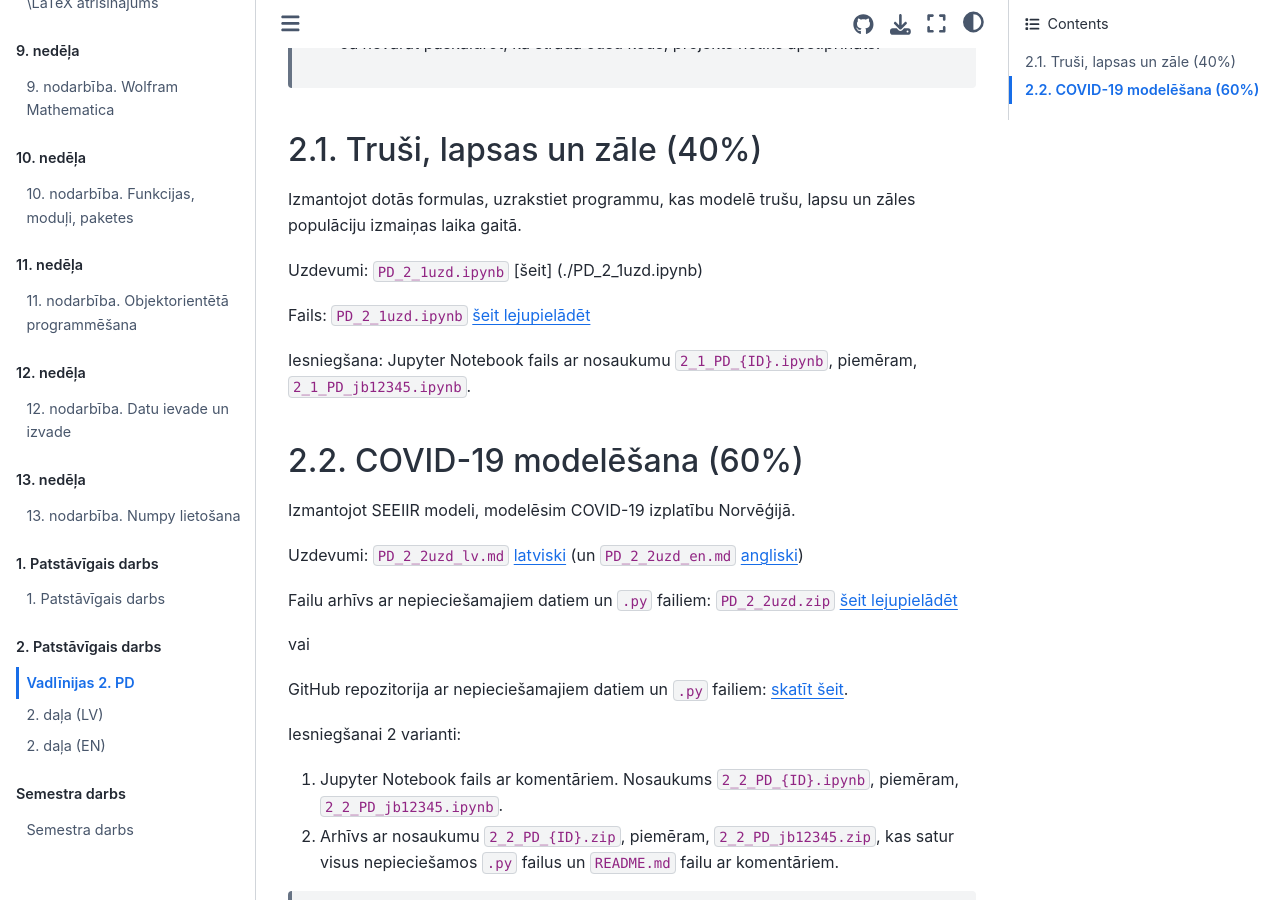
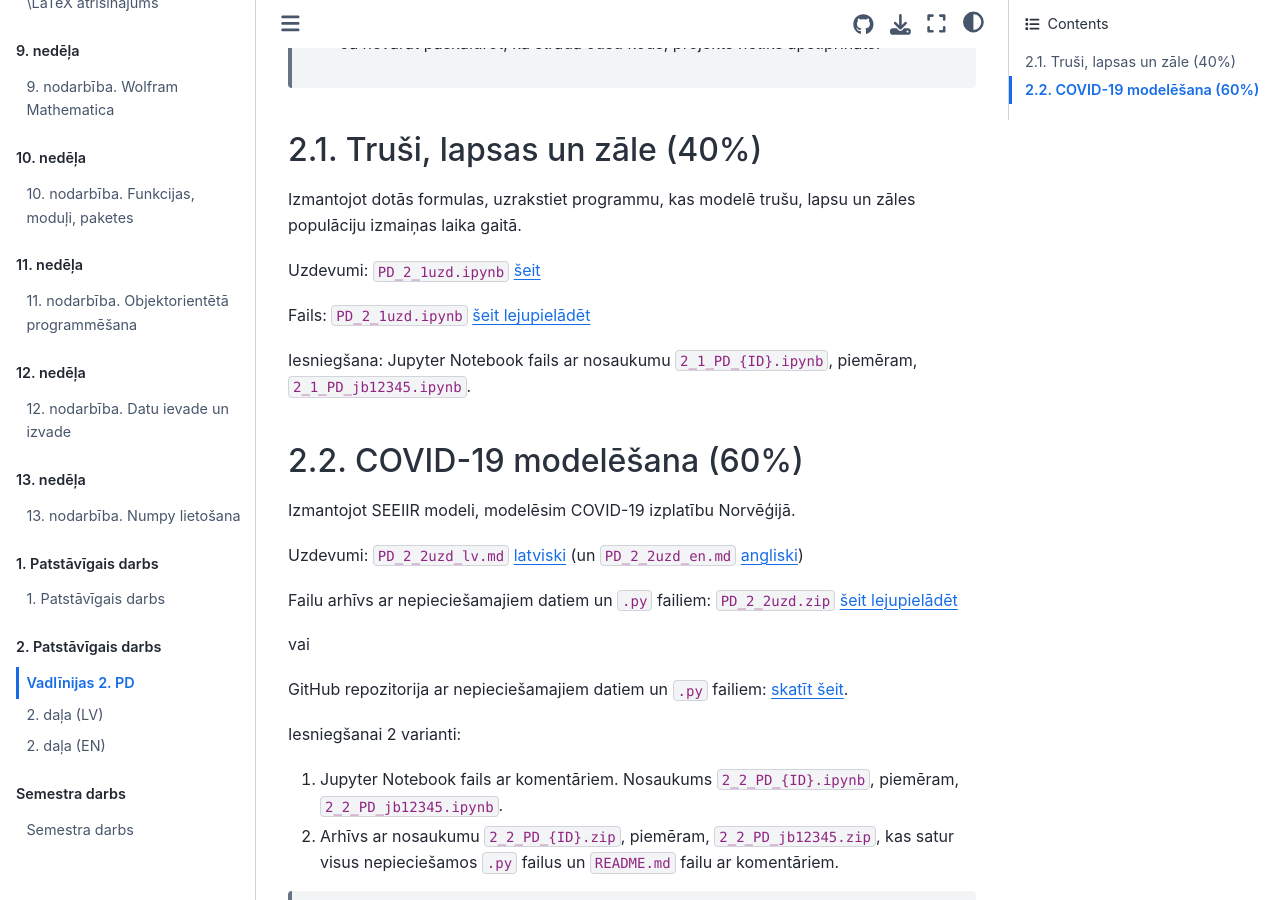
Before and after one commit to AnthonyTSV/DatZB011, a Jupyter Book: the page built from 16-Week/pd_2_vadlinijas.md, in a window 1280 px wide and 900 px high, scrolled down 887 px. Built offline with Jupyter Book 1.0.4 settings and Sphinx 7.4.7 and the Sphinx Book theme 1.1.4, drawn with Linux system fonts in a browser that asks for light colours; pages that are not in the unit, such as notebooks, are missing from menus.

Commit message:
adjust links

```diff
--- a/16-Week/pd_2_vadlinijas.md
+++ b/16-Week/pd_2_vadlinijas.md
@@ -28,9 +28,9 @@
 
 Izmantojot dotās formulas, uzrakstiet programmu, kas modelē trušu, lapsu un zāles populāciju izmaiņas laika gaitā.
 
-Uzdevumi: `PD_2_1uzd.ipynb` [šeit] (./PD_2_1uzd.ipynb)
+Uzdevumi: `PD_2_1uzd.ipynb` [šeit](./PD_2_1uzd.ipynb)
 
-Fails: `PD_2_1uzd.ipynb` [šeit lejupielādēt](./PD_2_1uzd.ipynb)
+Fails: `PD_2_1uzd.ipynb` [šeit lejupielādēt](https://github.com/AnthonyTSV/DatZB011/blob/main/16-Week/PD_2_1uzd.ipynb)
 
 Iesniegšana: Jupyter Notebook fails ar nosaukumu `2_1_PD_{ID}.ipynb`, piemēram, `2_1_PD_jb12345.ipynb`.
 
```
